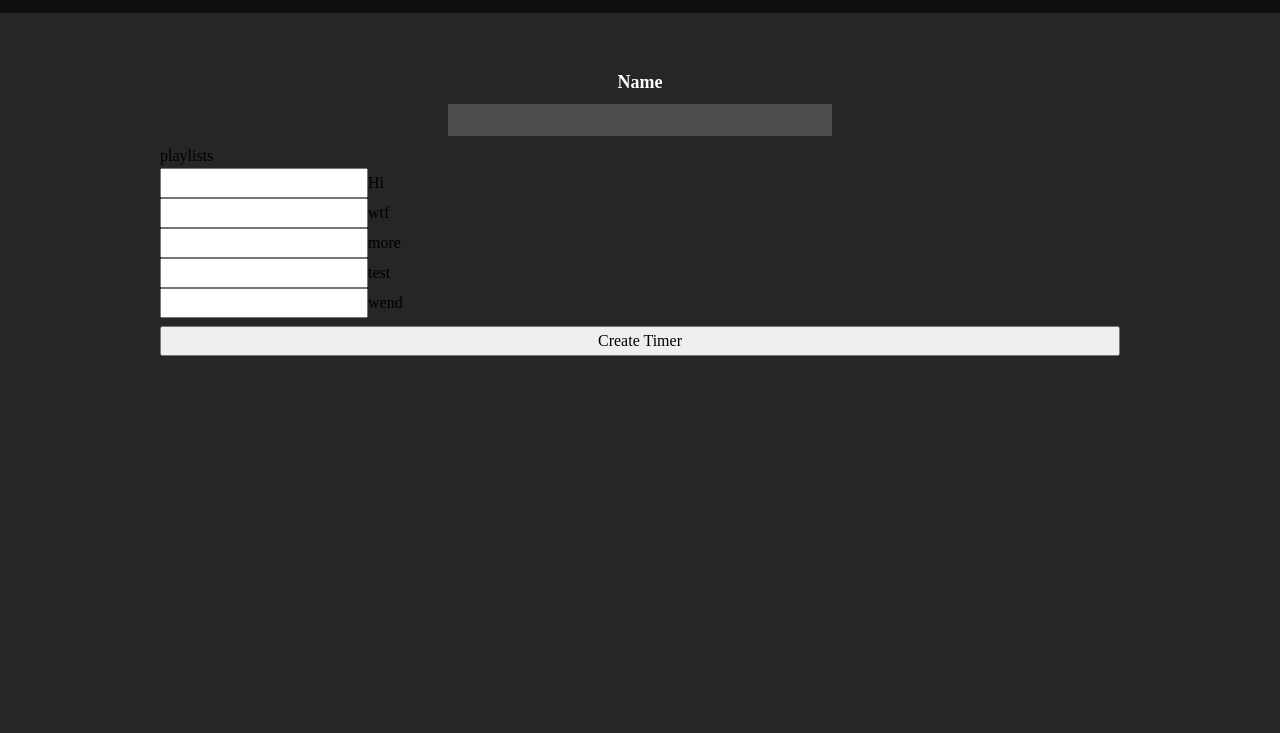
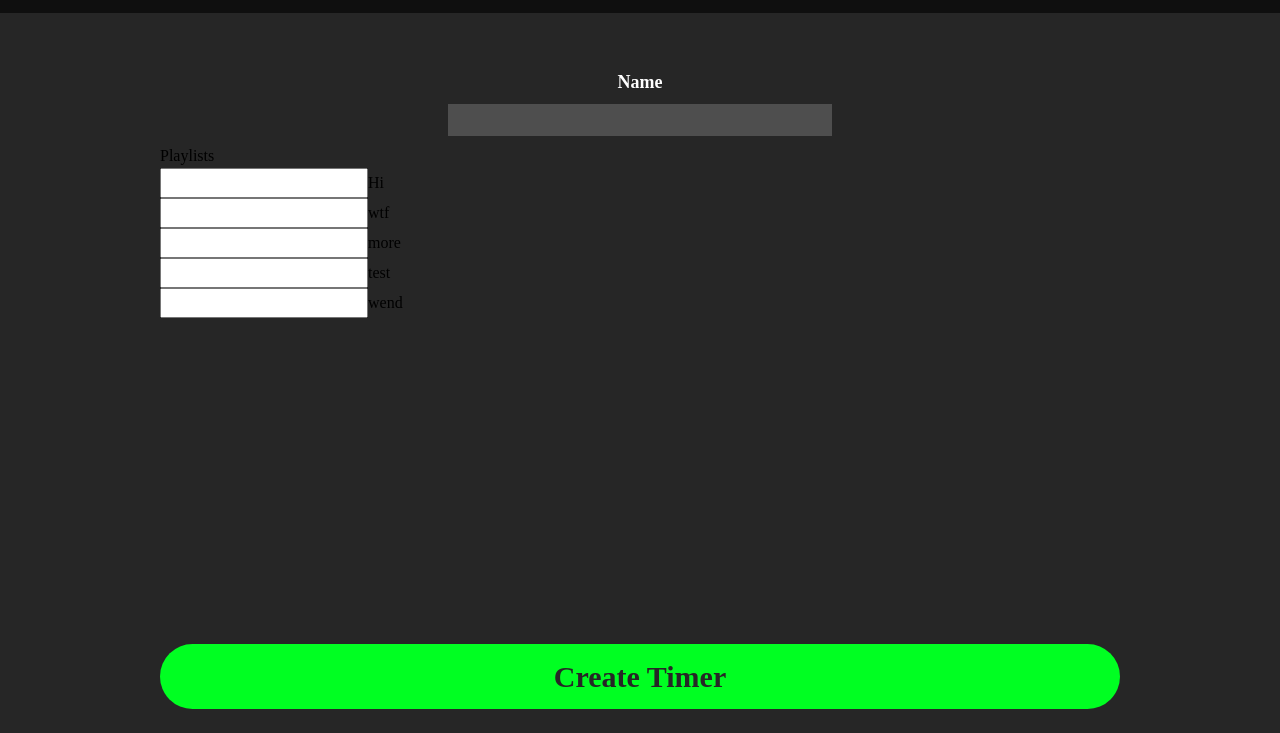
Before and after one commit to ncaudill27/timedlify-gatsby, a Gatsby site: page /new in a window 1280 px wide. Shown: the part 67-800 px from the top of the page. Built offline with nearby package versions, Linux system fonts and the light colour scheme; Gatsby itself is replaced by a stand-in of ours.

Commit message:
style more of form

```diff
--- a/src/components/button.js
+++ b/src/components/button.js
@@ -98,7 +98,7 @@ Button.propTypes = {
 
 Button.defaultProps = {
   style: {
-    "--width": "fit-content",
+    "--width": "100%",
   },
 }
 
--- a/src/components/form.js
+++ b/src/components/form.js
@@ -3,6 +3,7 @@ import styled from "styled-components"
 
 import RadioGroup from "./radioGroup"
 import Radio from "./radio"
+import Button from "./button"
 
 const Form = React.forwardRef(
   (
@@ -38,14 +39,23 @@ const Form = React.forwardRef(
             autoComplete='off'
           />
         </Label>
-        <RadioGroup id='playlists' label='playlists'>
+        <RadioGroup id='playlists' label='Playlists'>
           <Radio value='Hi'>Hi</Radio>
           <Radio value='Wtf'>wtf</Radio>
           <Radio value='more'>more</Radio>
           <Radio value='test'>test</Radio>
           <Radio value='end'>wend</Radio>
         </RadioGroup>
-        <button type='submit'>Create Timer</button>
+        <Button
+          style={{
+            color: "var(--color-background)",
+            marginTop: "auto",
+            marginBottom: "var(--spacing-2)",
+          }}
+          type='submit'
+        >
+          Create Timer
+        </Button>
       </StyledForm>
     )
   }
@@ -53,6 +63,7 @@ const Form = React.forwardRef(
 
 const StyledForm = styled.form`
   margin-top: var(--spacing-6);
+  height: calc(100vh - 136px);
   display: flex;
   flex-direction: column;
   gap: var(--spacing-0);
--- a/src/components/layout.js
+++ b/src/components/layout.js
@@ -28,7 +28,9 @@ const Layout = ({ children }) => {
     <>
       <GlobalStyles />
       <Header siteTitle={data.site.siteMetadata?.title || `Title`} />
-      <MaxWidthWrapper width={960}>{children}</MaxWidthWrapper>
+      <MaxWidthWrapper width={960}>
+        {children}
+      </MaxWidthWrapper>
     </>
   )
 }
--- a/src/components/radioContext.js
+++ b/src/components/radioContext.js
@@ -1,6 +1,5 @@
 import React from "react"
 
 const RadioContext = React.createContext(null)
-console.log(RadioContext)
 
 export default RadioContext
--- a/src/components/radioGroup.js
+++ b/src/components/radioGroup.js
@@ -19,4 +19,8 @@ const RadioGroup = props => {
   )
 }
 
+const RootWrapper = styled.div`
+
+`
+
 export default RadioGroup
--- a/src/containers/form.js
+++ b/src/containers/form.js
@@ -39,6 +39,7 @@ const Form = props => {
     for (const pair of formData.entries()) {
       data[pair[0]] = pair[1]
     }
+    // TODO figure out better way to get this data
     console.log(data)
   }
 
--- a/src/styles/globalStyles.js
+++ b/src/styles/globalStyles.js
@@ -31,12 +31,9 @@ export default createGlobalStyle`
   --color-background-shade: hsl(0deg, 0%, 6%);
   --color-background-tint: 	hsl(0deg, 0%, 31%);
   --color-background-io: hsl(0deg, 0%, 97%);
-  --color-primary: hsl(213deg, 100%, 43%);
-  --color-primary-muted: hsl(213deg, 66%, 63%);
-  --color-primary-shade: hsl(213deg, 100%, 23%);
+  --color-primary: 	hsl(128deg, 100%, 50%); // #00ff22
+  --color-primary-muted: 	hsl(128deg, 100%, 70%); // #00ff22
   --color-secondary: hsl(3deg, 100%, 43%);
-  --color-secondary-muted: hsl(3deg, 66%, 79%);
-  --color-secondary-darkened: hsl(3deg, 100%, 30%);
   }
   /*
     Josh's Custom CSS Reset
```
Also changed, not shown: src/pages/index.js (+3 -11 lines).
